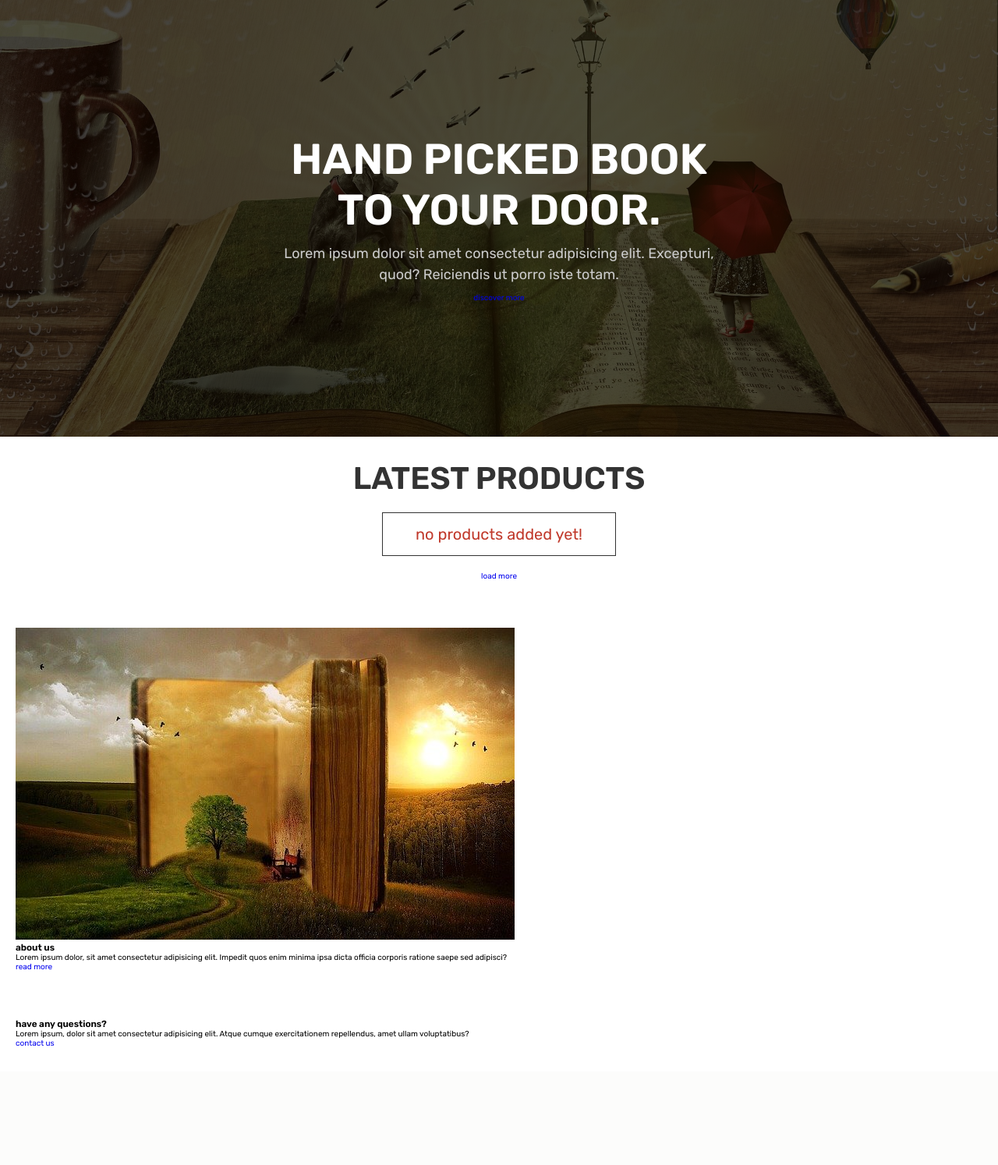
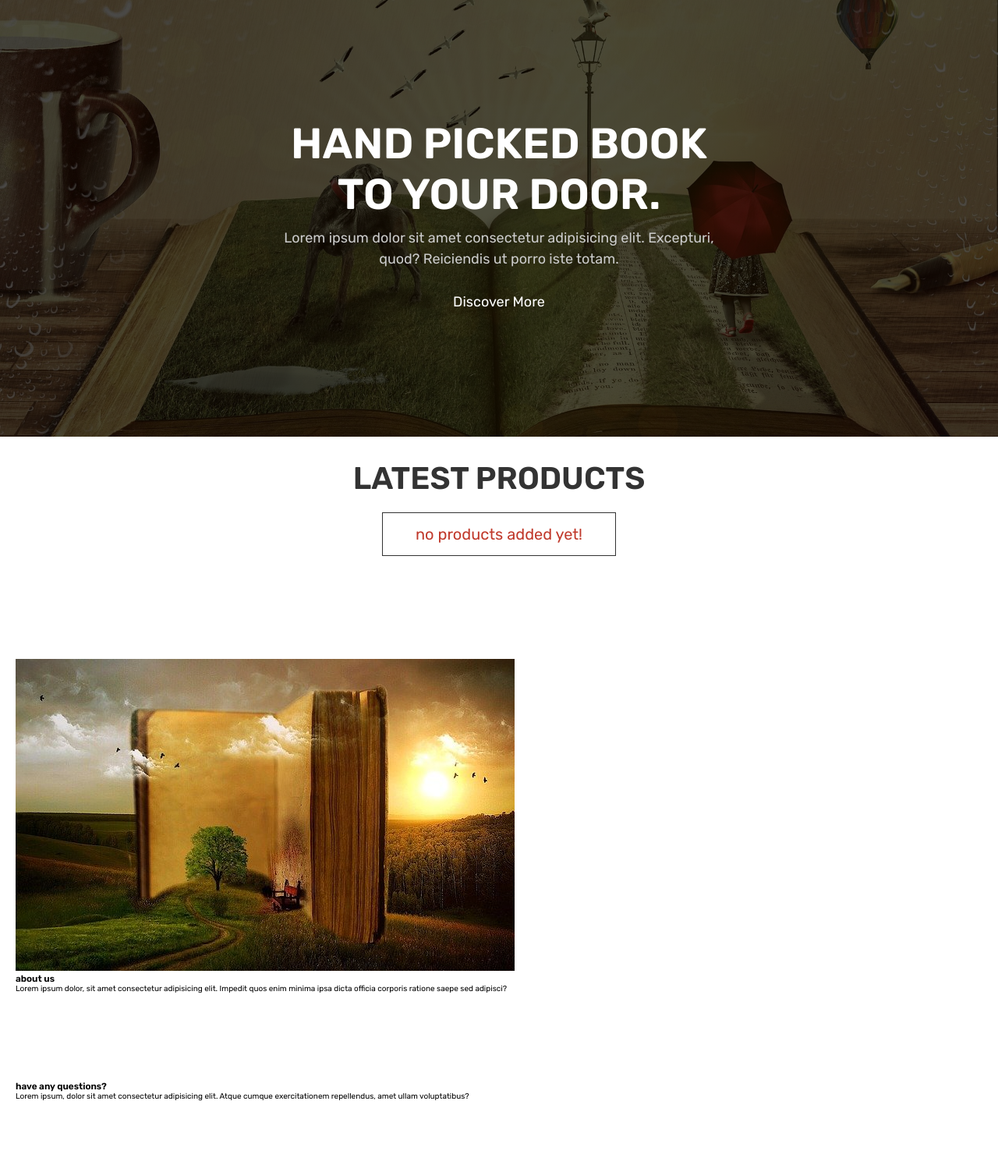
Before and after one commit to Lanarus/book-story, a PHP site: page /home.php in a window 1280 px wide. Shown: the whole page at 78% size. Before the commit the page ends 1342 px from the top, so only its background shows below. Run offline with PHP 8.4, Linux system fonts and the light colour scheme; the visitor is signed in with stand-in values (Sample User, id 1); data that the repository does not hold is empty.

Commit message:
btn style

```diff
--- a/css/style.css
+++ b/css/style.css
@@ -63,6 +63,20 @@ section{
    text-transform: uppercase;
    color:var(--black);
    font-size: 4rem;
+}
+
+.btn,
+.option-btn,
+.delete-btn,
+.white-btn{
+   display: inline-block;
+   margin-top: 1rem;
+   padding:1rem 3rem;
+   cursor: pointer;
+   color:var(--white);
+   font-size: 1.8rem;
+   border-radius: .5rem;
+   text-transform: capitalize;
 }
 
 .form-container{
```
